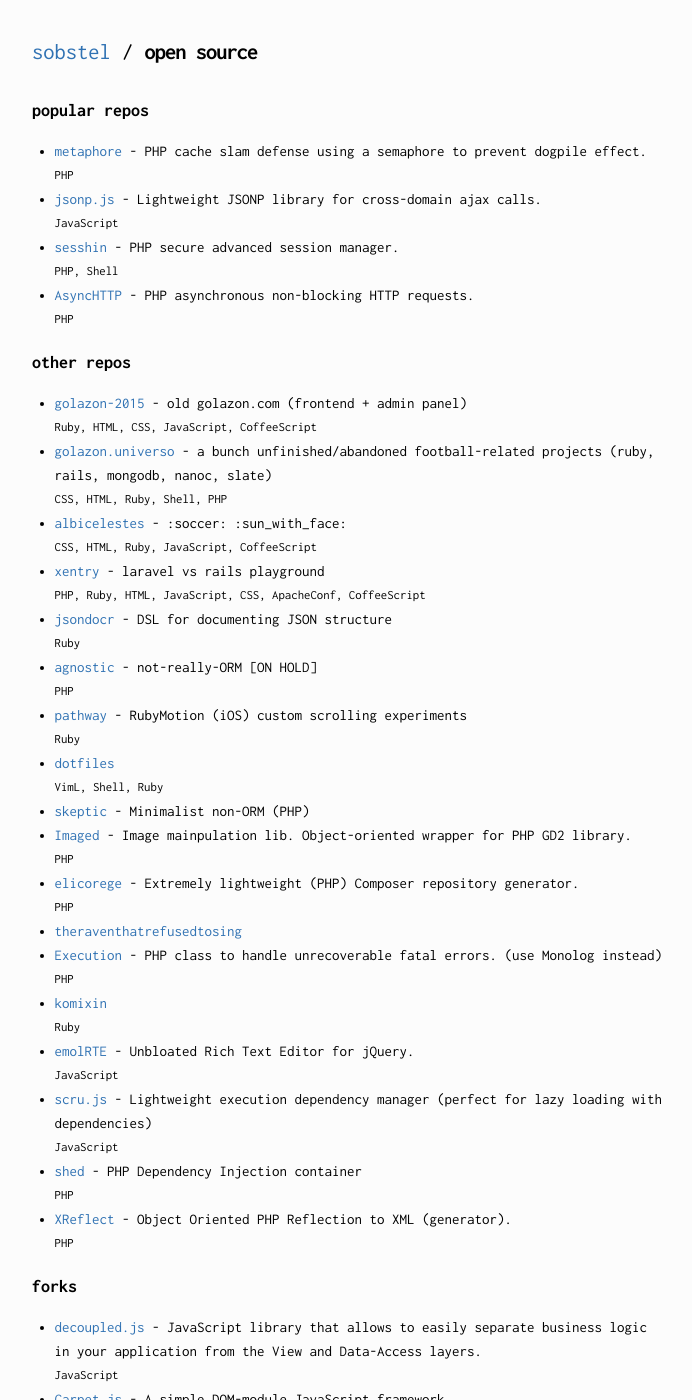
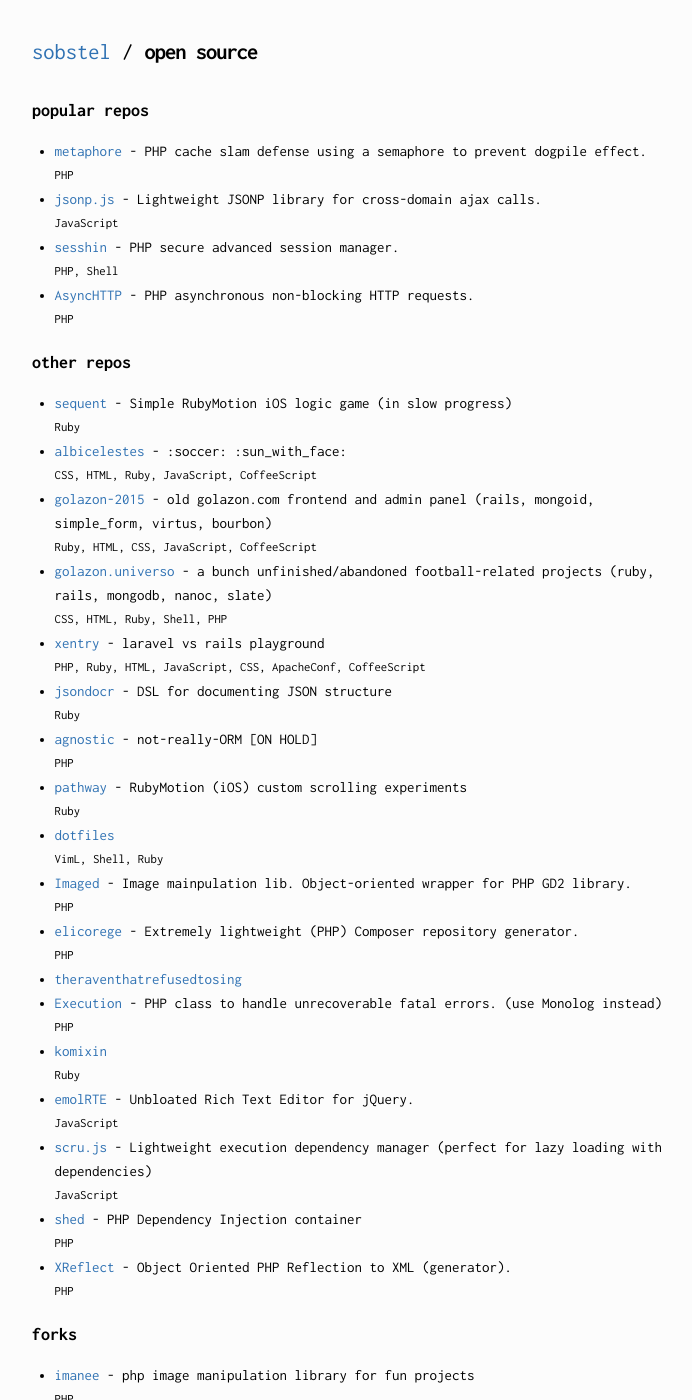
Before and after one commit to sobstel/sobstel.github.com, a Jekyll site: the page built from open-source.html, in a window 1280 px wide and 1400 px high. Shown: the whole window, without its empty margins (292-984 px from the left). Built offline with Jekyll 4.4.1, drawn with Linux system fonts in a browser that asks for light colours; some of the changed text lies outside the part shown.

Commit message:
Half our life is spent trying to find something to do with the time we have rushed through life trying to save. - Will Rogers

```diff
--- a/_data/forks.yml
+++ b/_data/forks.yml
@@ -1,13 +1,30 @@
 ---
-- name: decoupled.js
-  full_name: sobstel/decoupled.js
-  html_url: https://github.com/sobstel/decoupled.js
-  description: JavaScript library that allows to easily separate business logic in
-    your application from the View and Data-Access layers.
+- name: imanee
+  full_name: sobstel/imanee
+  html_url: https://github.com/sobstel/imanee
+  description: php image manipulation library for fun projects
   fork: true
   stargazers_count: 0
   languages:
-    JavaScript: 15781
+    PHP: 126167
+- name: awesome-php
+  full_name: sobstel/awesome-php
+  html_url: https://github.com/sobstel/awesome-php
+  description: A curated list of amazingly awesome PHP libraries, resources and shiny
+    things.
+  fork: true
+  stargazers_count: 0
+  languages: {}
+- name: doctrine2
+  full_name: sobstel/doctrine2
+  html_url: https://github.com/sobstel/doctrine2
+  description: Doctrine 2 Object Relational Mapper (ORM)
+  fork: true
+  stargazers_count: 0
+  languages:
+    PHP: 5183814
+    Shell: 724
+    Batchfile: 220
 - name: Carpet.js
   full_name: sobstel/Carpet.js
   html_url: https://github.com/sobstel/Carpet.js
--- a/_data/meta.yml
+++ b/_data/meta.yml
@@ -1,2 +1,2 @@
 ---
-gists-last-read: '2016-08-16T18:57:10Z'
+gists-last-read: '2016-10-06T14:37:51Z'
--- a/_data/other_repos.yml
+++ b/_data/other_repos.yml
@@ -1,8 +1,29 @@
 ---
+- name: sequent
+  full_name: sobstel/sequent
+  html_url: https://github.com/sobstel/sequent
+  description: Simple RubyMotion iOS logic game (in slow progress)
+  fork: false
+  stargazers_count: 0
+  languages:
+    Ruby: 16511
+- name: albicelestes
+  full_name: sobstel/albicelestes
+  html_url: https://github.com/sobstel/albicelestes
+  description: ":soccer: :sun_with_face:"
+  fork: false
+  stargazers_count: 0
+  languages:
+    CSS: 197333
+    HTML: 32121
+    Ruby: 3949
+    JavaScript: 1285
+    CoffeeScript: 546
 - name: golazon-2015
   full_name: sobstel/golazon-2015
   html_url: https://github.com/sobstel/golazon-2015
-  description: old golazon.com (frontend + admin panel)
+  description: old golazon.com frontend and admin panel (rails, mongoid, simple_form,
+    virtus, bourbon)
   fork: false
   stargazers_count: 0
   languages:
@@ -24,18 +45,6 @@
     Ruby: 16739
     Shell: 302
     PHP: 50
-- name: albicelestes
-  full_name: sobstel/albicelestes
-  html_url: https://github.com/sobstel/albicelestes
-  description: ":soccer: :sun_with_face:"
-  fork: false
-  stargazers_count: 0
-  languages:
-    CSS: 197333
-    HTML: 31321
-    Ruby: 3949
-    JavaScript: 1285
-    CoffeeScript: 546
 - name: xentry
   full_name: sobstel/xentry
   html_url: https://github.com/sobstel/xentry
@@ -84,13 +93,6 @@
     VimL: 462995
     Shell: 3262
     Ruby: 936
-- name: skeptic
-  full_name: sobstel/skeptic
-  html_url: https://github.com/sobstel/skeptic
-  description: Minimalist non-ORM (PHP)
-  fork: false
-  stargazers_count: 1
-  languages: {}
 - name: Imaged
   full_name: sobstel/Imaged
   html_url: https://github.com/sobstel/Imaged
--- a/_data/popular_repos.yml
+++ b/_data/popular_repos.yml
@@ -4,7 +4,7 @@
   html_url: https://github.com/sobstel/metaphore
   description: PHP cache slam defense using a semaphore to prevent dogpile effect.
   fork: false
-  stargazers_count: 62
+  stargazers_count: 65
   languages:
     PHP: 28855
 - name: jsonp.js
@@ -12,7 +12,7 @@
   html_url: https://github.com/sobstel/jsonp.js
   description: Lightweight JSONP library for cross-domain ajax calls.
   fork: false
-  stargazers_count: 22
+  stargazers_count: 24
   languages:
     JavaScript: 873
 - name: sesshin
@@ -20,7 +20,7 @@
   html_url: https://github.com/sobstel/sesshin
   description: PHP secure advanced session manager.
   fork: false
-  stargazers_count: 27
+  stargazers_count: 28
   languages:
     PHP: 46340
     Shell: 308
```
